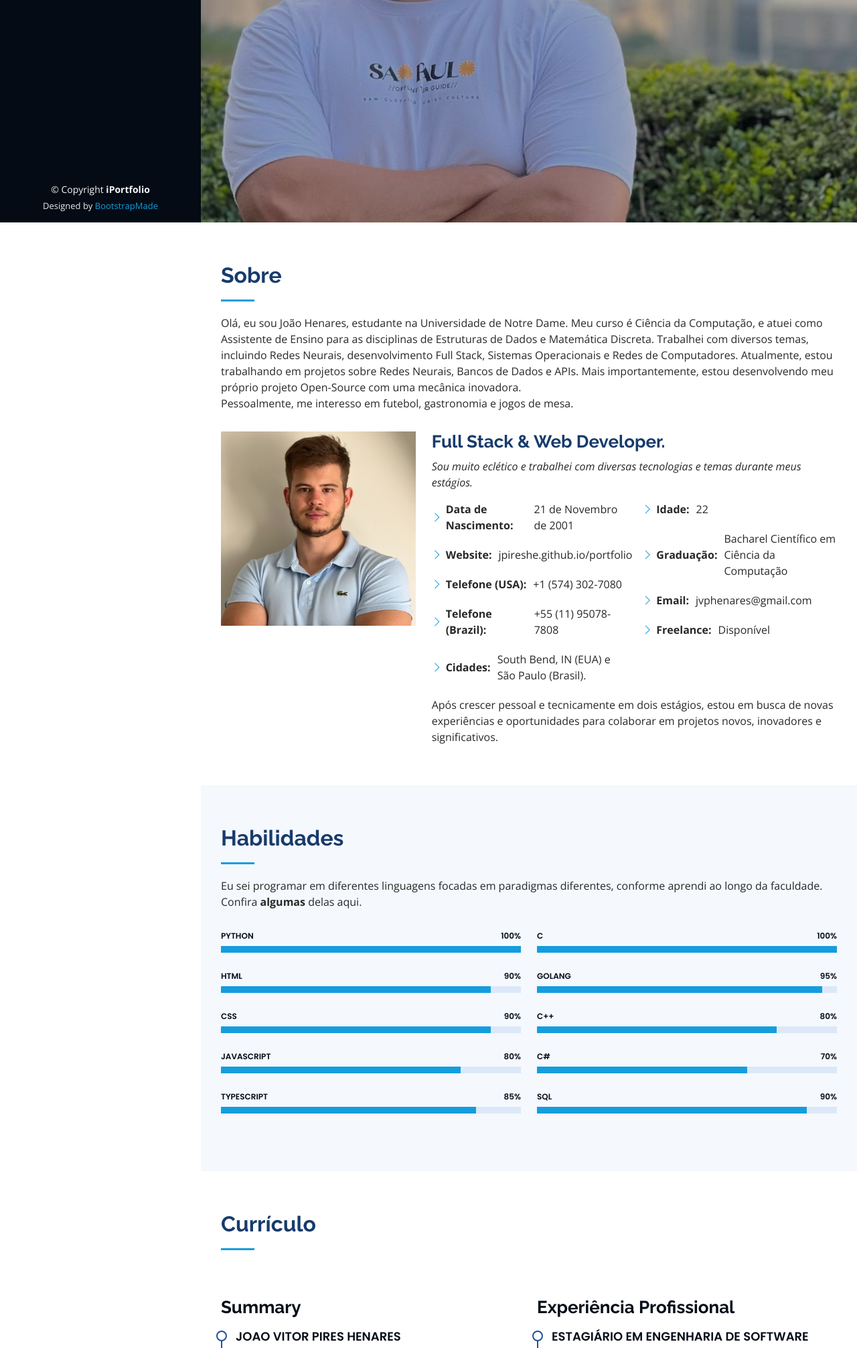
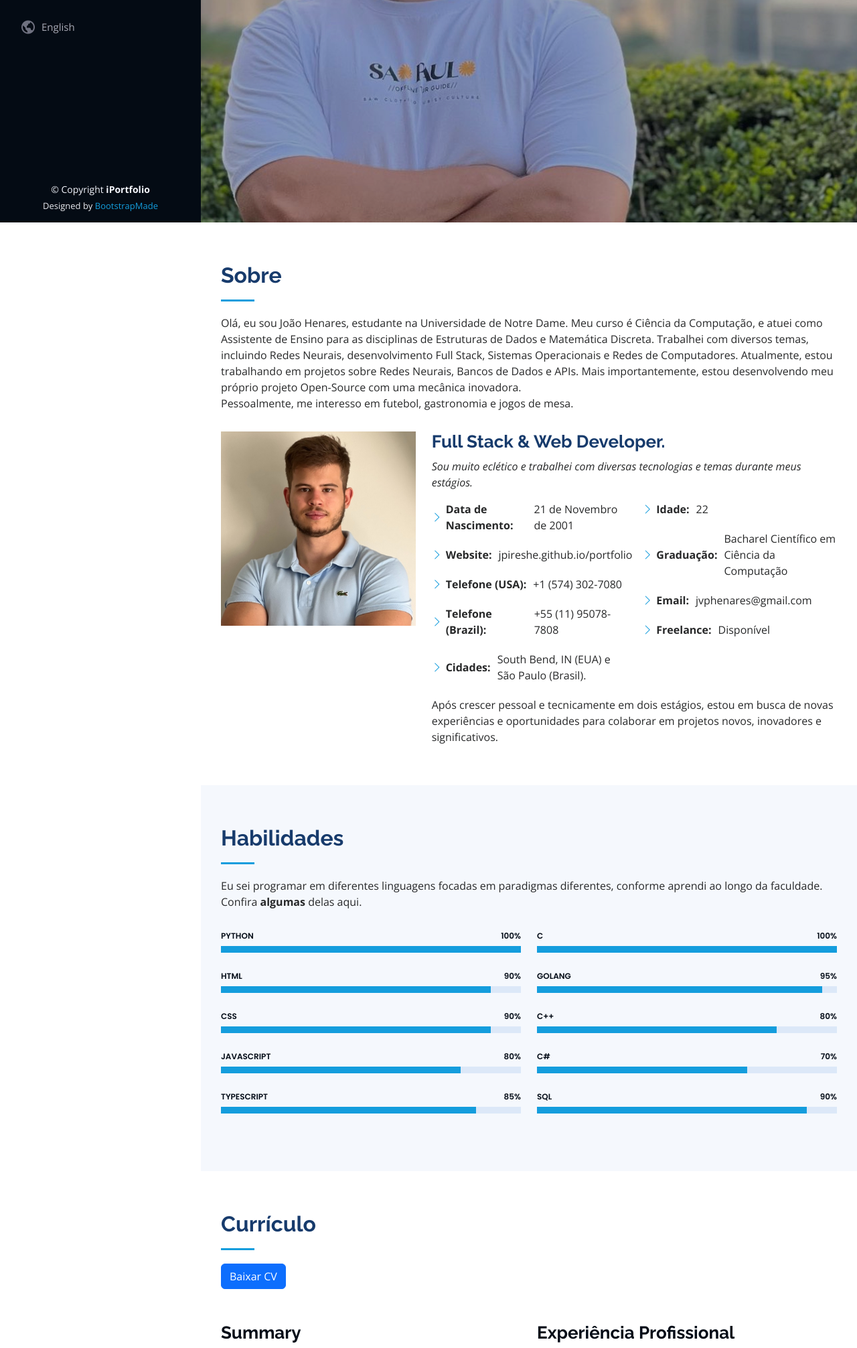
Before and after one commit to jpireshe/portfolio, a plain HTML site: page pt-br/index.html in a window 1280 px wide. Shown: the part 468-2480 px from the top of the page at 67% size. Drawn offline with nearby package versions, Linux system fonts and the light colour scheme.

Commit message:
endpoint updates

```diff
--- a/pt-br/index.html
+++ b/pt-br/index.html
@@ -102,6 +102,11 @@
             <li>
               <a href="#contact" class="nav-link scrollto"
                 ><i class="bx bx-envelope"></i> <span>Contato</span></a
+              >
+            </li>
+            <li>
+              <a href="/" class="nav-link"
+                ><i class="bx bx-world"></i> <span>English</span></a
               >
             </li>
           </ul>
@@ -386,6 +391,12 @@
         <div class="container">
           <div class="section-title">
             <h2>Currículo</h2>
+            <a
+              href="/curriculo.pdf"
+              download="JoaoHenares_CV.pdf"
+              class="btn btn-primary"
+              >Baixar CV</a
+            >
           </div>
 
           <div class="row">
```
Also changed, not shown: index.html (+5 -0 lines), 1 other file.
